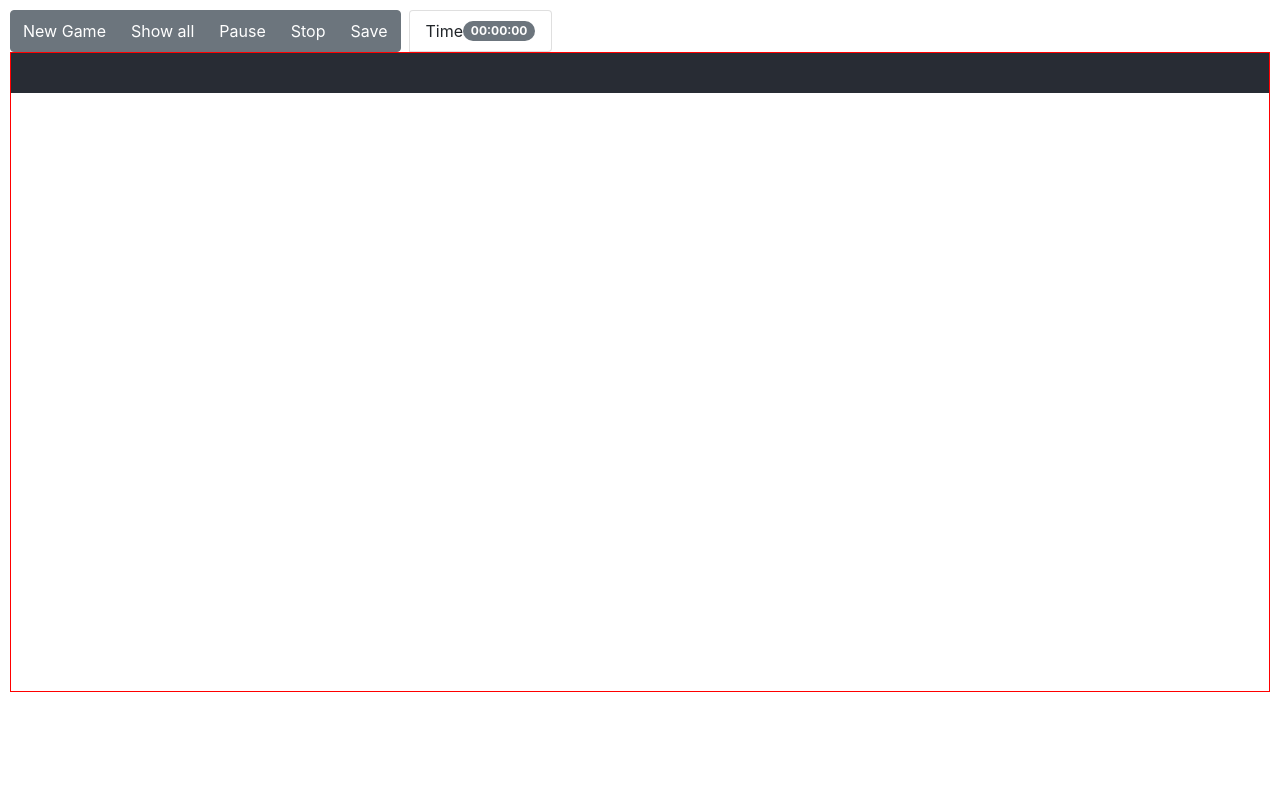
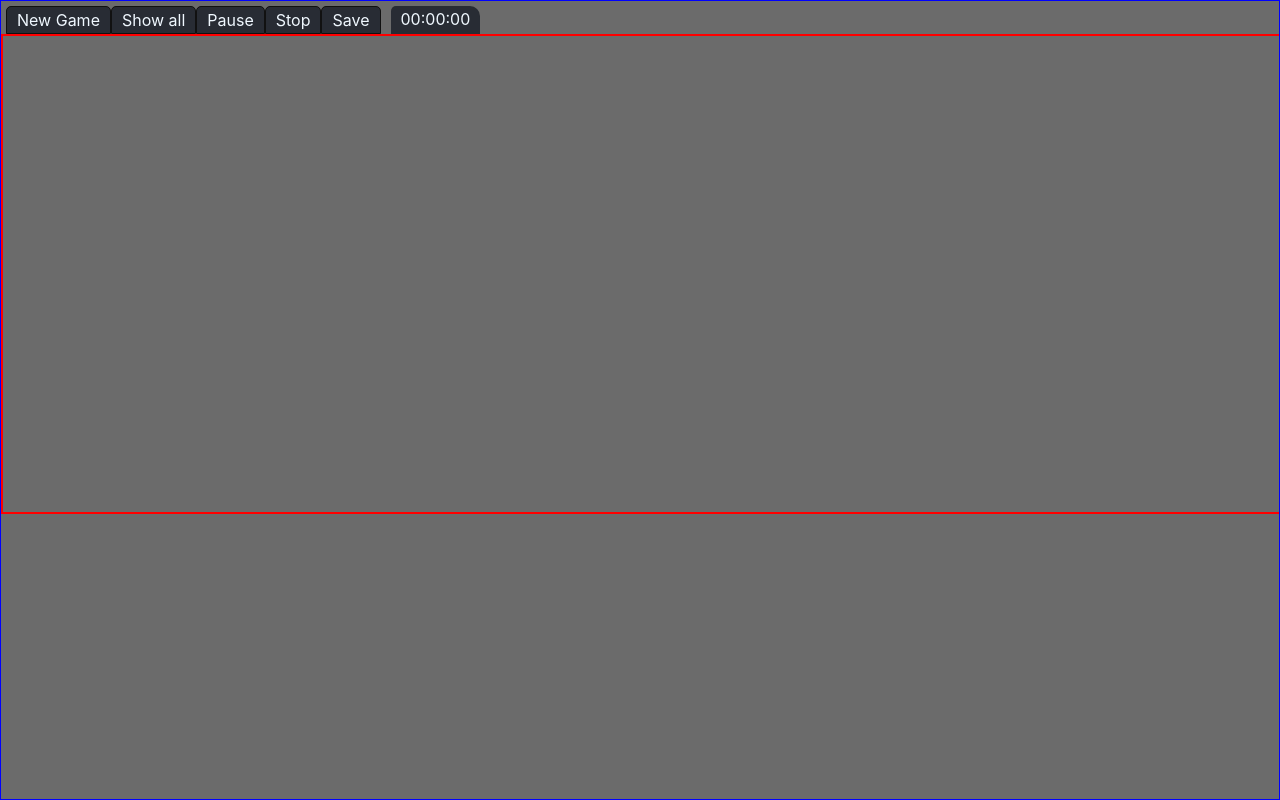
Before and after one commit to MAZDOROV/memorinar, a React (Create React App) app: page / in a window 1280 px wide. Built offline with nearby package versions, Linux system fonts and the light colour scheme.

Commit message:
memorinar bootstrap отключен

```diff
--- a/public/index.html
+++ b/public/index.html
@@ -15,10 +15,10 @@
       user's mobile device or desktop. See https://developers.google.com/web/fundamentals/web-app-manifest/
     -->
     <link rel="manifest" href="%PUBLIC_URL%/manifest.json" />
-    <link href="https://cdn.jsdelivr.net/npm/bootstrap@5.1.3/dist/css/bootstrap.min.css"
+    <!-- <link href="https://cdn.jsdelivr.net/npm/bootstrap@5.1.3/dist/css/bootstrap.min.css"
       rel="stylesheet"
       integrity="sha384-1BmE4kWBq78iYhFldvKuhfTAU6auU8tT94WrHftjDbrCEXSU1oBoqyl2QvZ6jIW3"
-      crossorigin="anonymous">
+      crossorigin="anonymous"> -->
     <!--
       Notice the use of %PUBLIC_URL% in the tags above.
       It will be replaced with the URL of the `public` folder during the build.
--- a/src/Components/Card.js
+++ b/src/Components/Card.js
@@ -7,13 +7,12 @@ export default ({ card }) => {
     const dispatch = useDispatch()
     if (card.visible == false)
     {
-        return (<></>)
+        return (<div className='board-card' key={card}></div>)
     }
+
     return (
         <div className='board-card' key={card}>
-            <button className='btn btn-secondary' onClick={() => dispatch(cardClick(card))}>
-                <img className='card-img' src={card.frontShown ? card.frontPicture : card.backPicture} className="CardPic rounded" alt='' />
-            </button>
+            <img className='card-img' onClick={() => dispatch(cardClick(card))} src={card.frontShown ? card.frontPicture : card.backPicture} alt='' />
         </div>
     );
 }
--- a/src/Components/Menu.js
+++ b/src/Components/Menu.js
@@ -9,20 +9,15 @@ const Menu = () => {
     const dispatch = useDispatch()
 
     return (
-        <div className="btn-toolbar" role="toolbar" aria-label="Toolbar with button groups">
-            <div className="btn-group me-2" role="group" aria-label="Second group">
-                <button type="button" className="btn btn-secondary" onClick={() => dispatch(startGame())}>New Game</button>
-                <button type="button" className="btn btn-secondary" onClick={() => dispatch(showAllCards())}>Show all</button>
-                <button type="button" className="btn btn-secondary">Pause</button>
-                <button type="button" className="btn btn-secondary" onClick={() => dispatch(stopGame())}>Stop</button>
-                <button type="button" className="btn btn-secondary">Save</button>
+        <div className="menu">
+            <div className="btn" onClick={() => dispatch(startGame())}>New Game</div>
+            <div className="btn" onClick={() => dispatch(showAllCards())}>Show all</div>
+            <div className="btn">Pause</div>
+            <div className="btn" onClick={() => dispatch(stopGame())}>Stop</div>
+            <div className="btn">Save</div>
+            <div className="timer">
+                <span>00:00:00</span>
             </div>
-            <ul className="list-group list-group-horizontal">
-                <li className="list-group-item d-flex justify-content-between align-items-center">
-                    Time
-                    <span className="badge bg-secondary rounded-pill">00:00:00</span>
-                </li>
-            </ul>
         </div>
     );
 }
--- a/src/Container/App.css
+++ b/src/Container/App.css
@@ -1,15 +1,24 @@
+* {
+  box-sizing: border-box;
+}
+
 .app {
-  padding: 10px;
-  text-align: center;
+
+  background: rgb(107, 107, 107);
+  border: 1px solid blue;
+  height: 100vh;
+  width: 100%;
+  overflow: hidden;
 }
 
 .app-header {
-  display: flex;
+  width: 100%;
 }
 
 .app-content {
-  height: 80vmin;
-  border: 1px solid red;
+  border: 2px solid red;
+  height: 60vh;
+  width: 100vw;
 }
 
 .App-logo {
@@ -18,11 +27,73 @@
   object-fit: cover;
 }
 
-.CardPic {
-  height: 9vh;
-  width: auto;
-  pointer-events: none;
-  object-fit: cover;
+.board {
+  background-color: #282c34;
+  width: 100%;
+}
+
+.board-row {
+  display: flex;
+  flex-basis: 0;
+  width: 100%;
+}
+
+.board-cell {
+  margin: 1px;
+  border: 2px solid #454545;
+  border-radius: 20px;
+}
+
+.board-cell:hover {
+  opacity: 0.9;
+
+}
+
+.board-card {
+  padding: 0;
+  margin: 0;
+}
+
+.card-img {
+  border-radius: 20px;
+  padding: 0;
+  margin: 0;
+  max-height: 70px;
+}
+
+.menu {
+  display: flex;
+  flex-direction: row;
+  padding: 5px 5px 0 5px;
+}
+
+.menu .btn {
+  background-color: #282c34;
+  border: 1px solid #111;
+  border-radius: 5px 5px 0px 0px;
+  color: aliceblue;
+  padding: 3px 10px;
+  margin: 0;
+}
+
+.btn:hover {
+  cursor: pointer;
+  opacity: 0.7;
+}
+
+.timer {
+  color: aliceblue;
+  background-color: #282c34;
+  padding: 3px 10px;
+  margin-left: 10px;
+  border-radius: 5px 10px 0px 0px;
+}
+
+.timer:hover {
+  cursor: default;
+}
+.App-link {
+  color: #61dafb;
 }
 
 @media (prefers-reduced-motion: no-preference) {
@@ -31,35 +102,11 @@
   }
 }
 
-
-
-.App-link {
-  color: #61dafb;
-}
-
 @keyframes App-logo-spin {
   from {
-    transform: rotate(0deg)  rotatex(0deg) rotatey(0deg);
+    transform: rotate(0deg) rotatex(0deg) rotatey(0deg);
   }
   to {
     transform: rotate(360deg) rotatex(360deg) rotatey(360deg);
   }
 }
-
-.board{
-  background-color: #282c34;
-  padding: 20px;
-  width: 100%;
-}
-
-.board-row{
-  display: flex;
-}
-
-.board-cell{
-  margin: 2px;
-}
-
-.board-card {
-
-}
```
